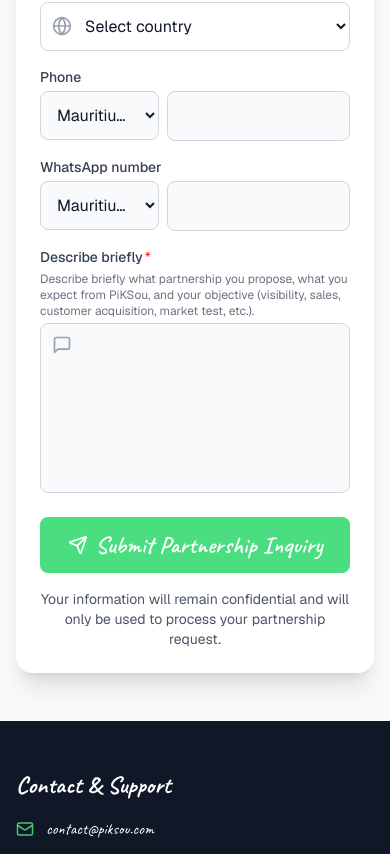
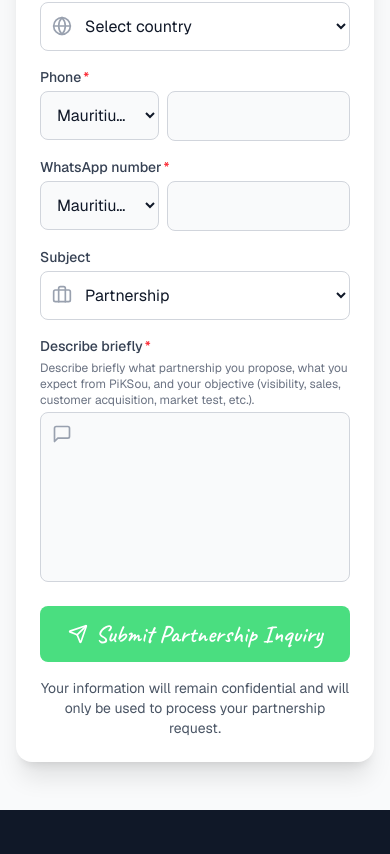
Before and after one commit to piksouhelp-glitch/piksou-partners, a Next.js app: page / in a window 390 px wide. Shown: the part 4420-5274 px from the top of the page. Built offline with nearby package versions, Linux system fonts and the light colour scheme.

Commit message:
chore: Add "Subject: felid on partners contact form and add required validation for phone number and whatsapp number

```diff
--- a/components/partners/form.tsx
+++ b/components/partners/form.tsx
@@ -21,6 +21,7 @@ interface PartnerFormData {
   phone: string
   whatsappCountry: string
   whatsapp: string
+  subject: string
   message: string
 }
 
@@ -33,6 +34,7 @@ interface PartnerFormErrors {
   country?: string
   phone?: string
   whatsapp?: string
+  subject?: string
   message?: string
 }
 
@@ -63,8 +65,14 @@ const content = {
       country: "Country",
       phone: "Phone",
       whatsapp: "WhatsApp number",
+      subject: "Subject",
       message: "Describe briefly",
       phoneCountry: "Country",
+    },
+    subjectOptions: {
+      partnership: "Partnership",
+      advertising: "Advertising",
+      other: "Other",
     },
     subtexts: {
       commercialName: "Example Supermarket X",
@@ -98,7 +106,9 @@ const content = {
       emailRequired: "Email is required",
       emailInvalid: "Please enter a valid email address",
       countryRequired: "Country is required",
+      phoneRequired: "Phone number is required",
       phoneInvalid: "Please enter a valid phone number",
+      whatsappRequired: "WhatsApp number is required",
       whatsappInvalid: "Please enter a valid WhatsApp number",
       messageRequired: "Message is required",
       messageMin: "Message must be at least 10 characters",
@@ -123,8 +133,14 @@ const content = {
       country: "Pays",
       phone: "Téléphone",
       whatsapp: "Numéro WhatsApp",
+      subject: "Sujet",
       message: "Décrivez brièvement",
       phoneCountry: "Pays",
+    },
+    subjectOptions: {
+      partnership: "Partenariat",
+      advertising: "Publicité",
+      other: "Autre",
     },
     subtexts: {
       commercialName: "Exemple Supermarché X",
@@ -158,7 +174,9 @@ const content = {
       emailRequired: "L'email est obligatoire",
       emailInvalid: "Veuillez entrer une adresse email valide",
       countryRequired: "Le pays est obligatoire",
+      phoneRequired: "Le numéro de téléphone est obligatoire",
       phoneInvalid: "Veuillez entrer un numéro de téléphone valide",
+      whatsappRequired: "Le numéro WhatsApp est obligatoire",
       whatsappInvalid: "Veuillez entrer un numéro WhatsApp valide",
       messageRequired: "Le message est obligatoire",
       messageMin: "Le message doit comporter au moins 10 caractères",
@@ -186,6 +204,7 @@ export default function PartnersPageForm({ locale = "en" }: PartnersPageFormProp
     phone: "",
     whatsappCountry: "MU",
     whatsapp: "",
+    subject: "partnership",
     message: "",
   })
   const [errors, setErrors] = useState<PartnerFormErrors>({})
@@ -232,9 +251,11 @@ export default function PartnersPageForm({ locale = "en" }: PartnersPageFormProp
         if (!value) return t.errors.countryRequired
         break
       case "phone":
+        if (!value.trim()) return t.errors.phoneRequired
         if (value && !plainPhoneRegex.test(value)) return t.errors.phoneInvalid
         break
       case "whatsapp":
+        if (!value.trim()) return t.errors.whatsappRequired
         if (value && !plainPhoneRegex.test(value)) return t.errors.whatsappInvalid
         break
       case "message":
@@ -277,6 +298,8 @@ export default function PartnersPageForm({ locale = "en" }: PartnersPageFormProp
       "role",
       "email",
       "country",
+      "phone",
+      "whatsapp",
       "message",
     ]
 
@@ -285,22 +308,6 @@ export default function PartnersPageForm({ locale = "en" }: PartnersPageFormProp
       const error = validateField(key, value)
       if (error) {
         newErrors[key] = error
-        isValid = false
-      }
-    }
-
-    if (formData.phone) {
-      const phoneError = validateField("phone", formData.phone)
-      if (phoneError) {
-        newErrors.phone = phoneError
-        isValid = false
-      }
-    }
-
-    if (formData.whatsapp) {
-      const whatsappError = validateField("whatsapp", formData.whatsapp)
-      if (whatsappError) {
-        newErrors.whatsapp = whatsappError
         isValid = false
       }
     }
@@ -328,7 +335,7 @@ export default function PartnersPageForm({ locale = "en" }: PartnersPageFormProp
         country_iso: formData.country,
         locale: locale,
         message: formData.message,
-        subject: "partnership",
+        subject: formData.subject,
         phone_country_iso: formData.phoneCountry,
         phone_dial_code: phoneDialCode,
         phone_e164_like: formData.phone ? `${phoneDialCode} ${formData.phone}` : "",
@@ -356,6 +363,7 @@ export default function PartnersPageForm({ locale = "en" }: PartnersPageFormProp
         phone: "",
         whatsappCountry: "MU",
         whatsapp: "",
+        subject: "partnership",
         message: "",
       })
     } catch (error: any) {
@@ -653,7 +661,7 @@ export default function PartnersPageForm({ locale = "en" }: PartnersPageFormProp
 
               <div className="space-y-4 mb-4">
                 <div className="space-y-1">
-                  {renderLabel(t.labels.phone)}
+                  {renderLabel(t.labels.phone, true)}
                   <div className="grid grid-cols-5 gap-2">
                     <motion.div className="relative col-span-2" variants={inputVariants} animate={focusedField === "phoneCountry" ? "focused" : "unfocused"}>
                       <select
@@ -696,7 +704,7 @@ export default function PartnersPageForm({ locale = "en" }: PartnersPageFormProp
                 </div>
 
                 <div className="space-y-1">
-                  {renderLabel(t.labels.whatsapp)}
+                  {renderLabel(t.labels.whatsapp, true)}
                   <div className="grid grid-cols-5 gap-2">
                     <motion.div className="relative col-span-2" variants={inputVariants} animate={focusedField === "whatsappCountry" ? "focused" : "unfocused"}>
                       <select
@@ -737,6 +745,28 @@ export default function PartnersPageForm({ locale = "en" }: PartnersPageFormProp
                     )}
                   </AnimatePresence>
                 </div>
+              </div>
+
+              <div className="space-y-1 mb-4 w-full md:w-1/2">
+                {renderLabel(t.labels.subject)}
+                <motion.div className="relative" variants={inputVariants} animate={focusedField === "subject" ? "focused" : "unfocused"}>
+                  <div className="absolute inset-y-0 left-0 pl-3 flex items-center pointer-events-none">
+                    <Briefcase size={20} className="text-gray-400" />
+                  </div>
+                  <select
+                    id="subject"
+                    name="subject"
+                    value={formData.subject}
+                    onChange={handleInputChange}
+                    onFocus={() => handleFocus("subject")}
+                    onBlur={handleBlur}
+                    className={selectClasses("subject")}
+                  >
+                    <option value="partnership">{t.subjectOptions.partnership}</option>
+                    <option value="advertising">{t.subjectOptions.advertising}</option>
+                    <option value="other">{t.subjectOptions.other}</option>
+                  </select>
+                </motion.div>
               </div>
 
               <div className="space-y-1 mb-6">
```
